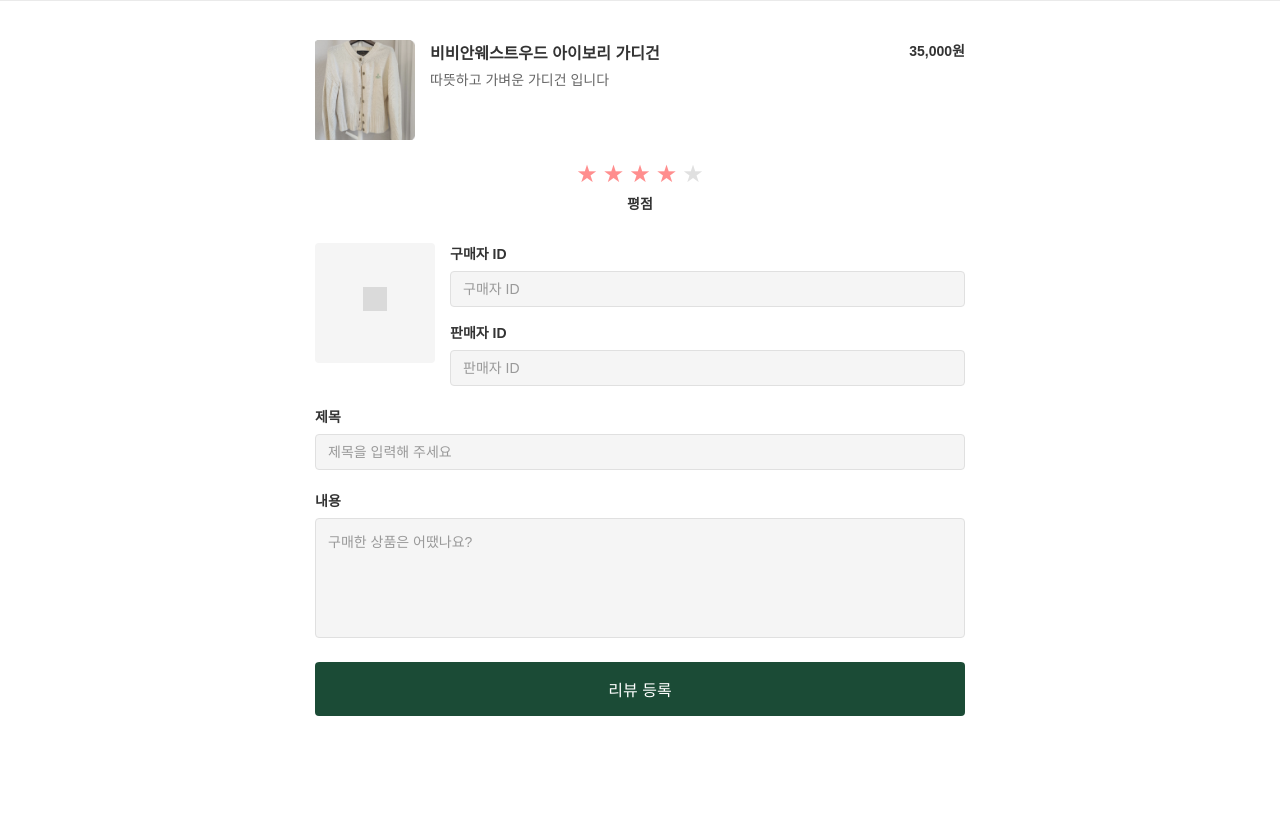
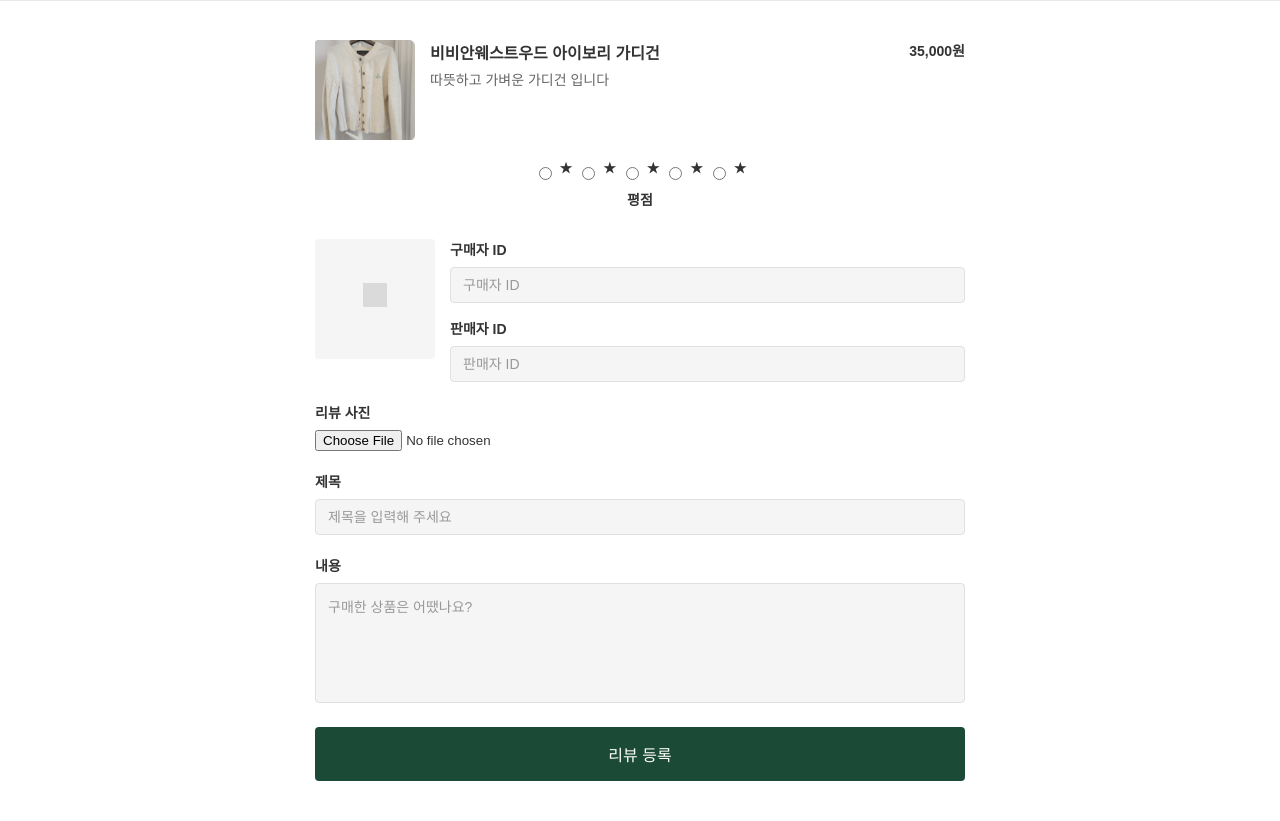
Before and after one commit to doleebest/WWE, a Flask app: page /writereview in a window 1280 px wide. Shown: the part 100-921 px from the top of the page. Before the commit the page ends 816 px from the top, so only its background shows below. Run offline with Flask 3, Linux system fonts and the light colour scheme; parts of the project's set-up code (start-up, migrations or seed data) failed here and were passed over; some web fonts are replaced; grey boxes are pictures that could not be loaded.

Commit message:
fix: 리뷰페이지 form 태그 추가

```diff
--- a/templates/writereview.html
+++ b/templates/writereview.html
@@ -25,17 +25,19 @@
         <p class="price">35,000원</p>
     </div>
 
+    <!-- review write Form -->
+    <form name="review-form" method="post" action="/submit_review"  enctype="multipart/form-data">
         <!-- Rating Section -->
-    <div class="rating-section">
+        <fieldset class="rating-section">
             <div class="stars">
-            <span class="star" data-rating="1">★</span>
-            <span class="star" data-rating="2">★</span>
-            <span class="star" data-rating="3">★</span>
-            <span class="star" data-rating="4">★</span>
-            <span class="star" data-rating="5">★</span>
+                <input type="radio" name="reviewStar" value="1" id="rate1" class="star"><label for="rate1">★</label>
+                <input type="radio" name="reviewStar" value="2" id="rate2" class="star"><label for="rate2">★</label>
+                <input type="radio" name="reviewStar" value="3" id="rate3" class="star"><label for="rate3">★</label>
+                <input type="radio" name="reviewStar" value="4" id="rate4" class="star"><label for="rate4">★</label>
+                <input type="radio" name="reviewStar" value="5" id="rate5" class="star"><label for="rate5">★</label>
             </div>
             <p class="rating-label">평점</p>
-    </div>
+        </fieldset>
 
         <!-- Review Form -->
         <div class="review-form">
@@ -48,24 +50,29 @@
                 <div class="form-groups-container">
                     <div class="form-group">
                         <label for="buyer-id">구매자 ID</label>
-                    <input type="text" id="buyer-id" placeholder="구매자 ID">
+                        <input type="text" name="buyerId" id="buyer-id" placeholder="구매자 ID" required>
                     </div>
                     <div class="form-group">
                         <label for="seller-id">판매자 ID</label>
-                    <input type="text" id="seller-id" placeholder="판매자 ID">
+                        <input type="text" name="sellerId" id="seller-id" placeholder="판매자 ID" required>
                     </div>
                 </div>
             </div>
             <div class="form-group">
+                <label for="review-image">리뷰 사진</label>
+                <input type="file" name="file" placeholder="이미지" required />
+            </div>
+            <div class="form-group">
                 <label for="review-title">제목</label>
-            <input type="text" id="review-title" placeholder="제목을 입력해 주세요">
+                <input type="text" name="title" id="review-title" placeholder="제목을 입력해 주세요" required>
             </div>
             <div class="form-group">
                 <label for="review-content">내용</label>
-            <textarea id="review-content" placeholder="구매한 상품은 어땠나요?"></textarea>
+                <textarea id="review-content" name="reviewContents" placeholder="구매한 상품은 어땠나요?" required></textarea>
             </div>
-        <button class="submit-btn">리뷰 등록</button>
+            <input type="submit" value="리뷰 등록" class="submit-btn">
         </div>
+    </form>
 </div>
 </main>
 {% endblock main %}
```
Lines whose indentation alone changed are shown as unchanged.
